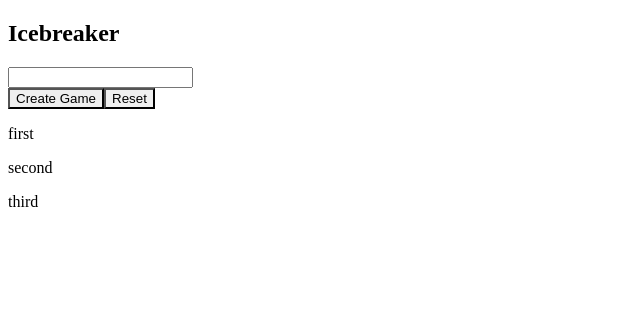
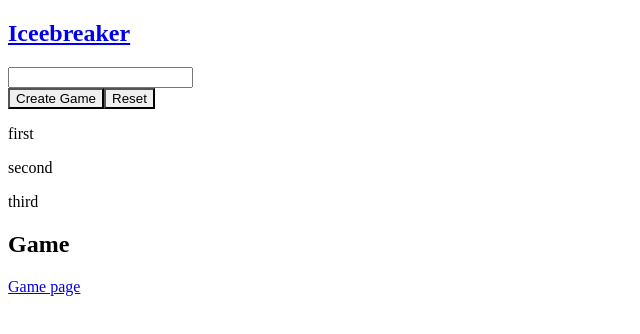
Before and after one commit to davidystephenson/icebreaker, a React (Create React App) app: page /game in a window 1280 px wide. Shown: the top 334 px of the page, without its empty margins (0-640 px from the left). Built offline with nearby package versions, Linux system fonts and the light colour scheme.

Commit message:
Add routes

```diff
--- a/src/App.tsx
+++ b/src/App.tsx
@@ -1,5 +1,7 @@
 import { ChangeEvent, FormEvent, useState } from 'react'
 import { Container, Heading, Input, FormControl, Button } from '@chakra-ui/react'
+import { Routes, Route, Link } from 'react-router-dom'
+import Game from './Game'
 
 function App (): JSX.Element {
   const [message, setMessage] = useState('')
@@ -30,7 +32,8 @@ function App (): JSX.Element {
 
   return (
     <Container>
-      <Heading>Icebreaker</Heading>
+      <Heading><Link to='/'>Iceebreaker</Link></Heading>
+
 
       <form onSubmit={handleSubmit}>
         <FormControl>
@@ -42,6 +45,10 @@ function App (): JSX.Element {
       </form>
       {message}
       {gameItems}
+      <Routes>
+        <Route path='/game' element={<Game />} />
+      </Routes>
+      <Link to='game'>Game page</Link>
     </Container>
   )
 }
--- /dev/null
+++ b/src/Game.tsx
@@ -0,0 +1,7 @@
+import { Heading } from '@chakra-ui/react'
+
+function Game (): JSX.Element {
+  return <Heading>Game</Heading>
+}
+
+export default Game
```
